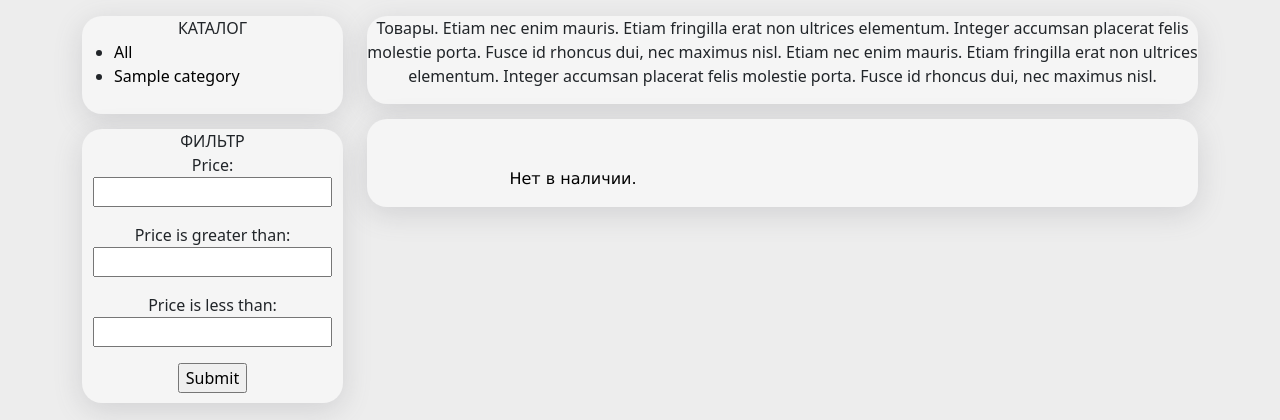
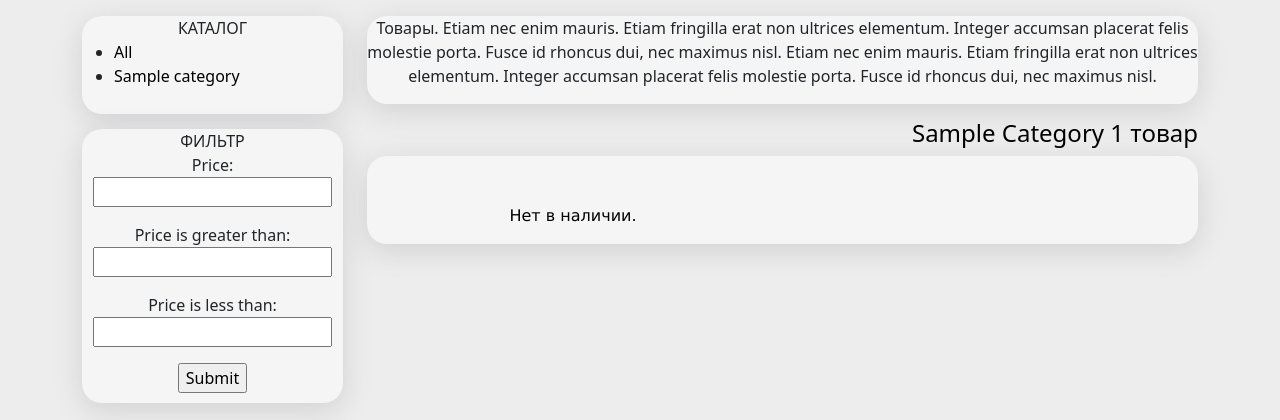
Before and after one commit to Mario8602/storethings, a Django app: a page that uses store/product/templates/main.html in a window 1280 px wide. Shown: the part 80-500 px from the top of the page. Run offline with Django 4.2, Linux system fonts and the light colour scheme; tables that the repository leaves empty hold one stand-in row (values such as "Sample post"); parts of the project's set-up code (start-up, migrations or seed data) failed here and were passed over.

Commit message:
Commit #20. Добавлен тег шаблонизатора для вывода количества товаров по категориям

```diff
--- a/store/product/static/css/style.css
+++ b/store/product/static/css/style.css
@@ -1,5 +1,6 @@
+/*  css стили */
 body {
-    background: #ededed; /* Цвет фона */
+    background: #ededed;
    }
 
 .searcher {
--- a/store/product/templates/main.html
+++ b/store/product/templates/main.html
@@ -1,4 +1,5 @@
 {% extends 'base.html' %}
+{% load product_tags %}
 {% load static %}
 
 {% block title %}
@@ -45,6 +46,7 @@ Products
                 maximus nisl.
             </div>
             {% if category.slug %}
+            <a class="text-archive-date"><h4>{{ category.name|title }} {% total_products category %}</h4></a>
             {% for product in page_obj %}
             <div class="pb-3 prod-con">
                 <div class="row">
--- /dev/null
+++ b/store/product/templatetags/product_tags.py
@@ -0,0 +1,38 @@
+from django import template
+
+register = template.Library()
+
+from ..models import Product
+
+
+# @register.simple_tag
+# def total_products():
+#     return Product.objects.all(
+
+
+@register.simple_tag
+def total_products(category):
+    num = Product.objects.filter(category__name=category).count()
+    # worde = plural_word(str(category)).capitalize()
+    if num % 10 == 1 and num != 11:
+        return f"{num} товар"
+    elif 2 <= num % 10 <= 4 and (not 12 <= num <= 14):
+        return f"{num} товара"
+    else:
+        return f"{num} товаров"
+
+
+# def plural_word(word):
+#     vowels = ('а', 'о', 'и', 'е', 'э', 'ы', 'у', 'ю', 'я')
+#     if word[-2:] == 'ия':
+#         return word[:-2] + 'ии'
+#     elif word[-1] == 'ь':
+#         return word[:-1] + 'и'
+#     elif word[-1] == 'й':
+#         return word[:-1] + 'и'
+#     elif word[-1] == 'а' and word[-3:-1] not in vowels:
+#         return word[:-1] + 'ы'
+#     elif word[-1] in vowels:
+#         return word + 'ы'
+#     else:
+#         return word + 'ы'
```
Also changed, not shown: store/product/templatetags/__init__.py (added).
